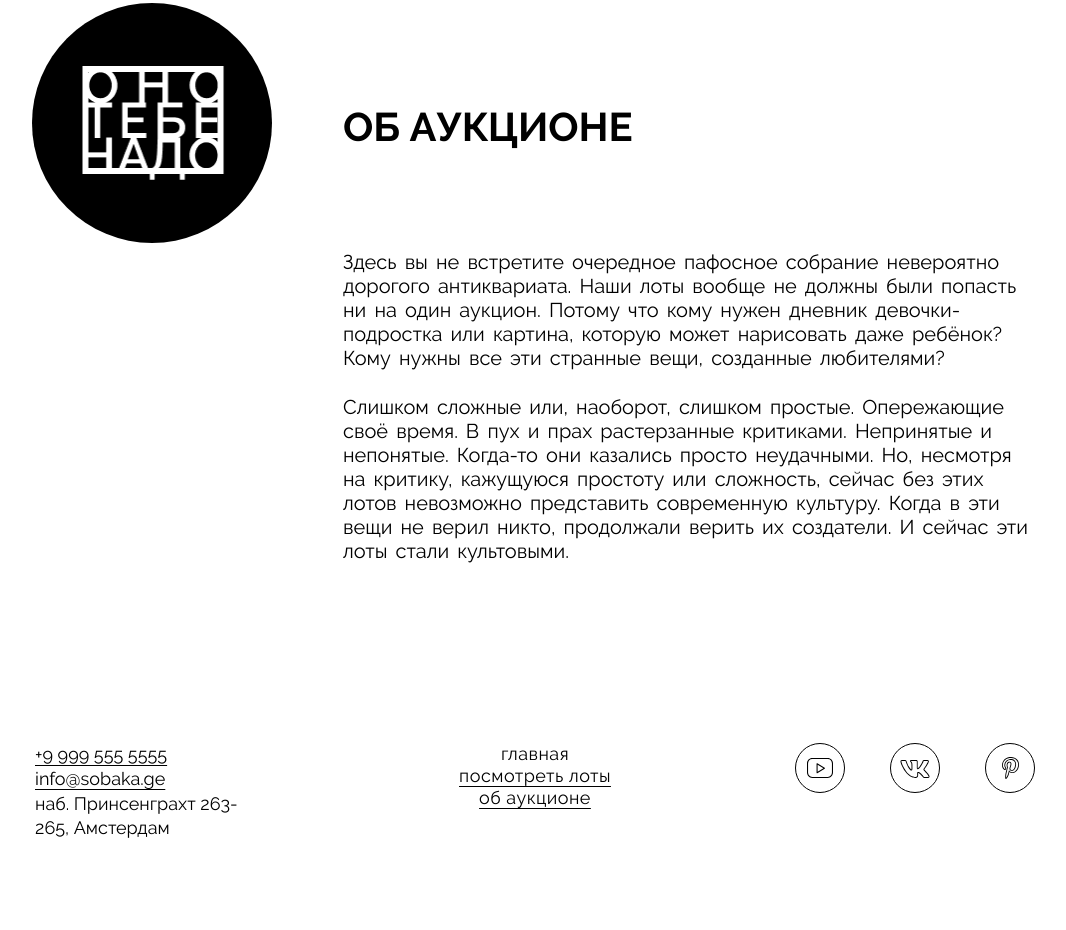
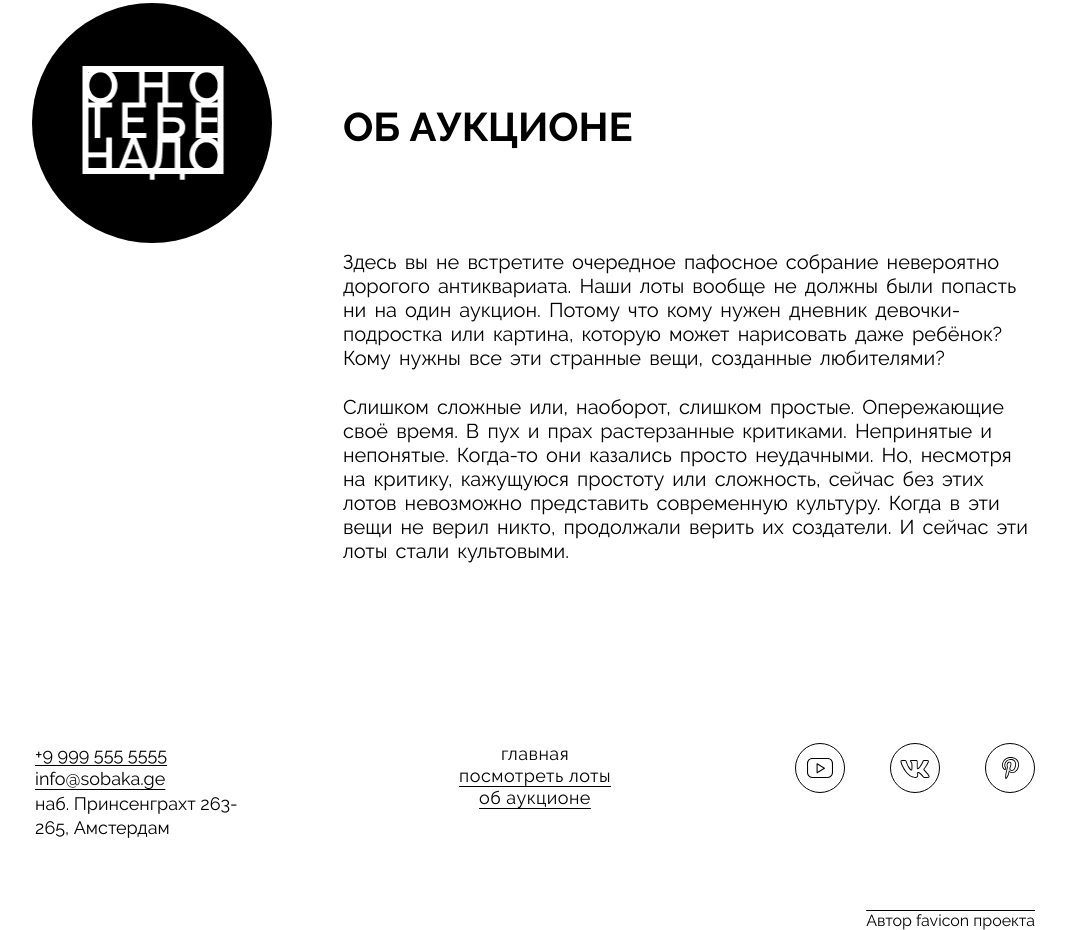
Before and after one commit to SHTURM3/ono_tebe_nado, a plain HTML site: page index.html in a window 1280 px wide. Shown: the part 2100-3030 px from the top of the page, without its empty margins (15-1081 px from the left). Drawn offline with Linux system fonts and the light colour scheme.

Commit message:
add gratitude link for favicon

```diff
--- a/index.html
+++ b/index.html
@@ -193,7 +193,8 @@
                 <img src="./images/pinterest.svg" alt="Pinterest">
             </a>
         </div>
-        <!-- <a href="https://www.flaticon.com/ru/free-icons/" title="закон иконки">Автор favicon проекта</a> -->
+
+        <a class="thanks-for-icon" href="https://www.flaticon.com/ru/free-icons/" title="закон иконки">Автор favicon проекта</a>
     </footer>
 </body>
 </html>
--- a/styles/main-styles.css
+++ b/styles/main-styles.css
@@ -237,6 +237,7 @@
 
 /* footer */
 .footer {
+    position: relative;
     max-width: 1000px;
     margin: auto;
     display: grid;
@@ -269,3 +270,12 @@
 .social-icon img{
     margin: auto;
 }
+
+.thanks-for-icon{
+    font-family: Raleway, Arial, sans-serif;
+    color: #000;
+    text-decoration: overline;
+    position: absolute;
+    bottom: 0;
+    right: 0;
+}
```
